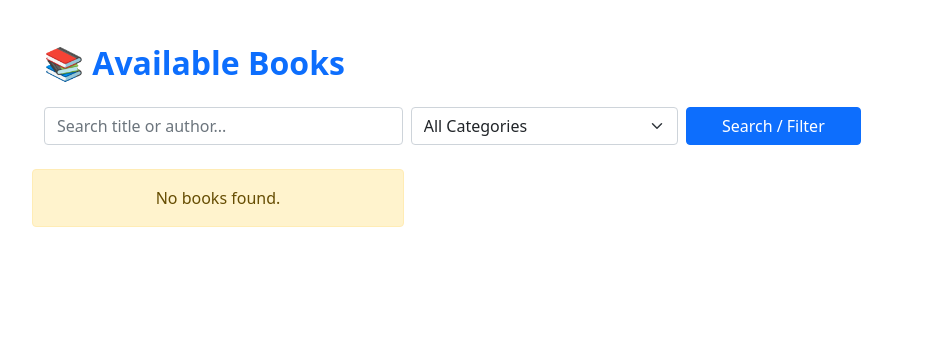
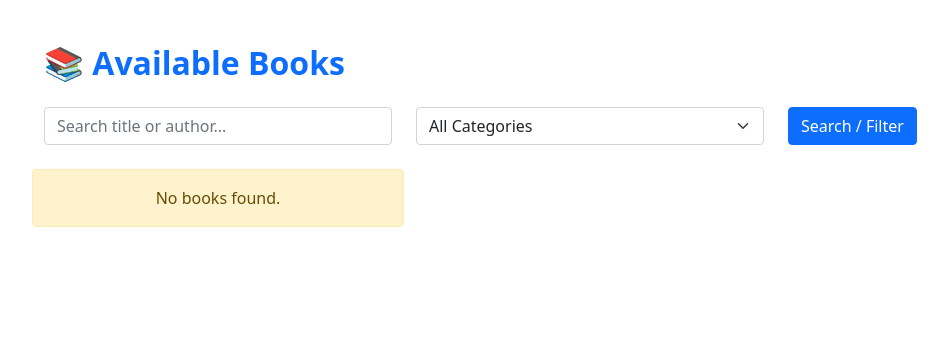
Before and after one commit to seydurrahman/Online-Library-Python, a Django app: template library/templates/library/book_list.html in a window 1280 px wide. Shown: the part 57-420 px from the top of the page, without its empty margins (50-998 px from the left). Run offline with Django 3.2, Linux system fonts and the light colour scheme; the template is opened without the code that fills it, so the values that code supplies are empty; some libraries are stand-ins or nearby versions.

Commit message:
7 Books added

```diff
--- a/library/templates/library/book_list.html
+++ b/library/templates/library/book_list.html
@@ -6,7 +6,7 @@
   <h2 class="mb-4 text-primary fw-bold">📚 Available Books</h2>
 
   <!-- Search & Filter Form -->
-  <form method="get" action="" class="row g-2 mb-4">
+  <form method="get" action="" class="row g-6 mb-4">
     <div class="col-md-4">
       <input
         type="text"
@@ -16,7 +16,7 @@
         value="{{ q }}"
       >
     </div>
-    <div class="col-md-3">
+    <div class="col-md-4">
       <select name="category" class="form-select">
         <option value="">All Categories</option>
         {% for c in categories %}
@@ -26,8 +26,8 @@
         {% endfor %}
       </select>
     </div>
-    <div class="col-md-2">
-      <button type="submit" class="btn btn-primary w-100">Search / Filter</button>
+    <div class="col-md-4">
+      <button type="submit" class="btn btn-primary w-60">Search / Filter</button>
     </div>
   </form>
 
```
Also changed, not shown: db.sqlite3, media/covers/2403311.jpg (added), media/covers/Dental.jpg (added), media/covers/Dental2.jpg (added), media/covers/lenin-books-shrabon-books.jpg (added).
